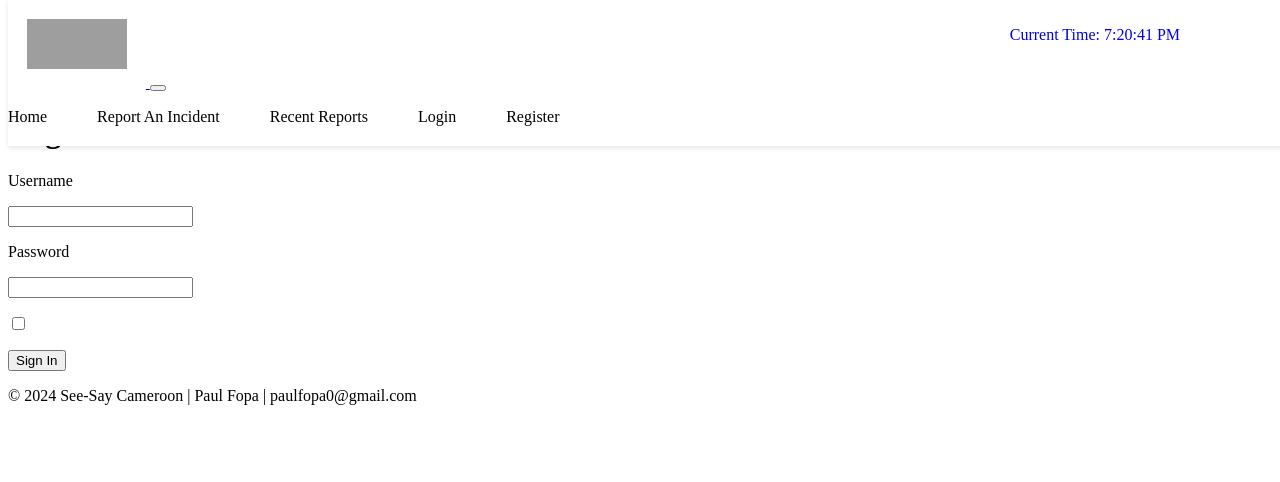
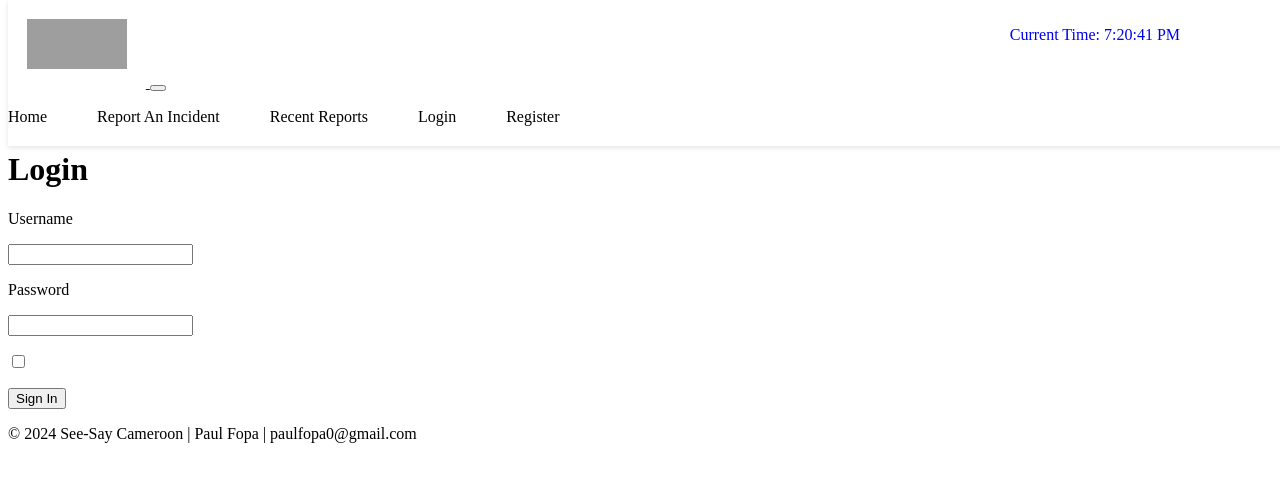
Before and after one commit to FabPaul/portfolio, a Flask app: page /login in a window 1280 px wide. Shown: the top 482 px of the page. Run offline with Flask 3, Linux system fonts and the light colour scheme; parts of the project's set-up code (start-up, migrations or seed data) failed here and were passed over; grey boxes are pictures that could not be loaded.

Commit message:
Adjusted the presentation of header routes, and still working on the issue with the login route

```diff
--- a/app.py
+++ b/app.py
@@ -77,7 +77,7 @@ def submit_report():
             return redirect(url_for("home"))
         except mysql.connector.Error as err:
             print("Error submitting report, please try again", err)
-            flash("Error sub,itting report", "error")
+            flash("Error submitting report", "error")
             return redirect(url_for("home"))
         finally:
             connection.close()
@@ -118,7 +118,9 @@ def login():
     form = LoginForm()
     if form.validate_on_submit():
         username = form.username.data
+        print(f"your username is {username}")
         password = form.password.data
+        print(f"your password is {password}")
         user = User.get_user_by_username(username)
 
         if user and check_password_hash(user.password_hash, password):
@@ -155,7 +157,7 @@ def recent_reports():
     cursor = connection.cursor(dictionary=True)
 
     sql = "SELECT * FROM incidents WHERE reported_at >= %s"
-    threshold = datetime.now() - timedelta(days=1)
+    threshold = datetime.now() - timedelta(days=7)
     values = (threshold,)
 
     cursor.execute(sql, values)
--- a/templates/full_report.html
+++ b/templates/full_report.html
@@ -6,7 +6,7 @@
     <h1>Full Report</h1>
     <style>
         h1 {
-            margin-top: 3cm;
+            margin-top: 4cm;
         }
     </style>
     <b>Incident Type:</b> {{ report.incident_type }}<br>
--- a/templates/login.html
+++ b/templates/login.html
@@ -6,7 +6,7 @@
     <h1>Login</h1>
     <style>
         h1 {
-            margin-top: 3cm;
+            margin-top: 4cm;
         }
     </style>
     <form method="POST">
--- a/templates/recent_reports.html
+++ b/templates/recent_reports.html
@@ -6,7 +6,7 @@
     <h1> Recent Reports:</h1>
     <style>
         h1 {
-            margin-top: 3cm;
+            margin-top: 4cm;
         }
     </style>
     {% if reports %}
--- a/templates/registration.html
+++ b/templates/registration.html
@@ -6,7 +6,7 @@
     <h1>Register New User</h1>
     <style>
         h1 {
-            margin-top: 3cm;
+            margin-top: 4cm;
         }
     </style>
     <form method="POST" action="/register">
--- a/templates/report.html
+++ b/templates/report.html
@@ -6,7 +6,7 @@
     <h1> Submit a Report </h1>
     <style>
         h1 {
-            margin-top: 3cm;
+            margin-top: 4cm;
         }
     </style>
     {% with messages = get_flashed_messages(with_categories=true) %}
--- a/user.py
+++ b/user.py
@@ -15,6 +15,9 @@ class User:
 
     def authenticate(self, password):
         """Check if password matches user's hased password"""
+        if self.password_hash is None:
+            print("No password")
+            return False
         return check_password_hash(self.password_hash, password)
 
     @staticmethod
```
